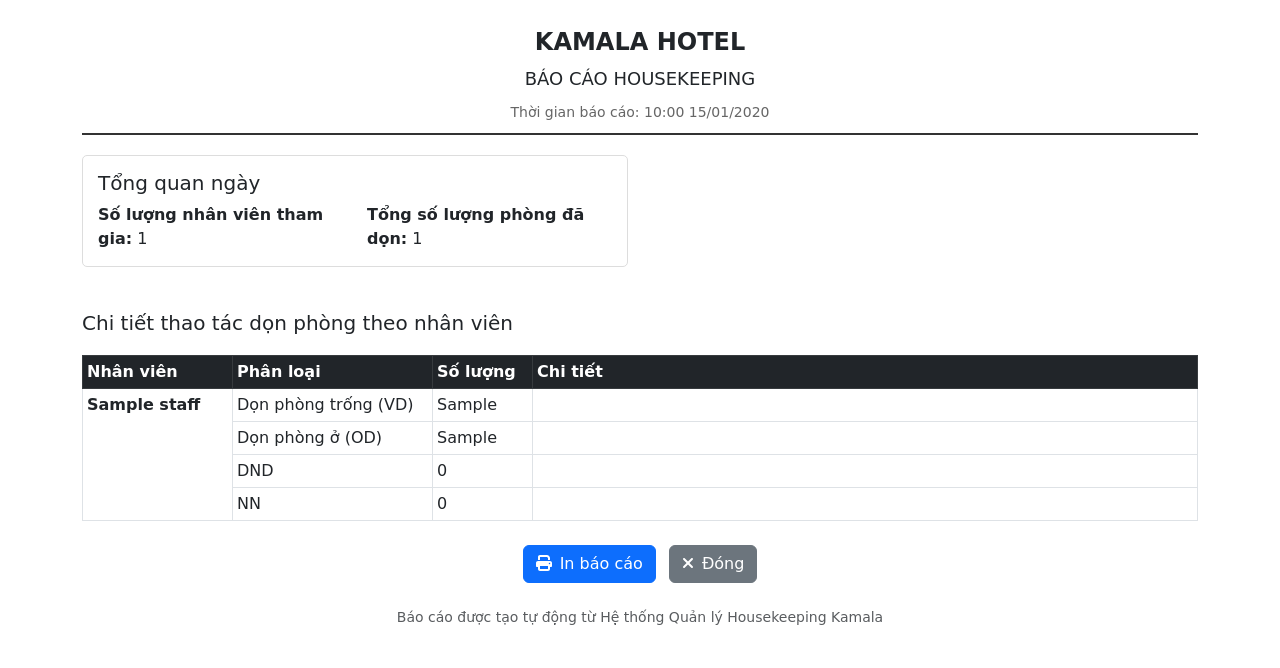
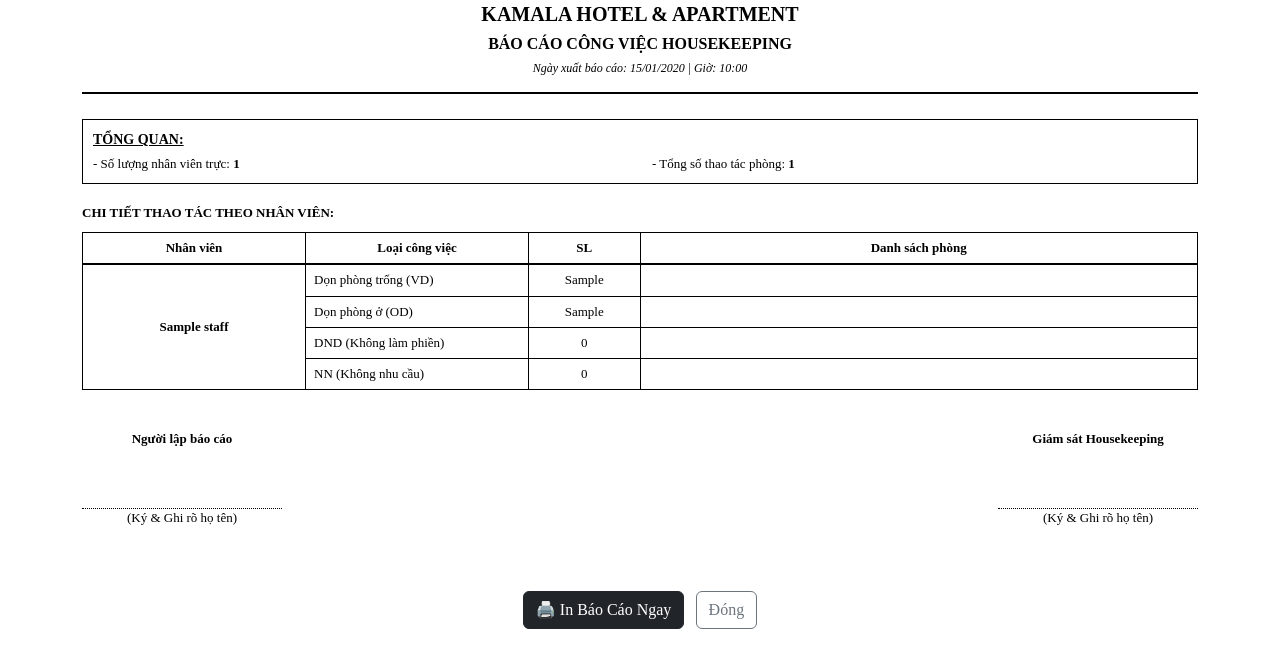
Before and after one commit to conchimbubam/Kamala_System, a Flask app: template templates/print_report.html in a window 1280 px wide. Shown: the top 668 px of the page. Run offline with Flask 3, Linux system fonts and the light colour scheme; the template is opened without the code that fills it: most values are stand-ins (such as "Sample title", 1, 10 or a date in 2020).

Commit message:
Add files via upload

```diff
--- a/templates/print_report.html
+++ b/templates/print_report.html
@@ -6,107 +6,165 @@
     <title>Báo cáo Housekeeping - Kamala</title>
     <link href="https://cdn.jsdelivr.net/npm/bootstrap@5.3.0/dist/css/bootstrap.min.css" rel="stylesheet">
     <style>
+        /* Cấu hình chung cho trang in */
+        @page {
+            size: A4;
+            margin: 2cm;
+        }
+
+        body {
+            font-family: "Times New Roman", Times, serif; /* Font chữ cổ điển */
+            font-size: 13px;
+            color: #000;
+            background: #fff;
+            line-height: 1.4;
+        }
+
+        /* Ẩn các nút khi in */
         @media print {
             .no-print {
                 display: none !important;
             }
             .container {
+                width: 100% !important;
                 max-width: 100% !important;
+                padding: 0 !important;
+                margin: 0 !important;
             }
-            .table {
-                font-size: 12px;
+            body {
+                padding: 0;
             }
         }
-        body {
-            font-family: 'DejaVu Sans', Arial, sans-serif;
+
+        /* Header báo cáo */
+        .report-header {
+            text-align: center;
+            margin-bottom: 25px;
+            border-bottom: 2px solid #000;
+            padding-bottom: 15px;
         }
-        .header {
-            text-align: center;
-            margin-bottom: 20px;
-            border-bottom: 2px solid #333;
-            padding-bottom: 10px;
-        }
+
         .hotel-name {
-            font-size: 24px;
+            font-size: 20px;
             font-weight: bold;
+            text-transform: uppercase;
             margin-bottom: 5px;
         }
+
         .report-title {
-            font-size: 18px;
-            margin-bottom: 10px;
+            font-size: 16px;
+            font-weight: bold;
+            text-transform: uppercase;
+            margin-bottom: 5px;
         }
-        .report-period {
+
+        .report-info {
+            font-size: 12px;
+            font-style: italic;
+        }
+
+        /* Phần thống kê tổng quan - làm đơn giản */
+        .summary-section {
+            margin-bottom: 20px;
+            border: 1px solid #000;
+            padding: 10px;
+        }
+
+        .summary-title {
+            font-weight: bold;
+            text-decoration: underline;
+            margin-bottom: 5px;
             font-size: 14px;
-            color: #666;
         }
-        .summary-card {
-            border: 1px solid #ddd;
-            padding: 15px;
-            margin-bottom: 20px;
-            border-radius: 5px;
+
+        /* Bảng dữ liệu */
+        .custom-table {
+            width: 100%;
+            border-collapse: collapse;
+            margin-top: 10px;
         }
-        .staff-detail-table {
-            margin-top: 20px;
+
+        .custom-table th,
+        .custom-table td {
+            border: 1px solid #000;
+            padding: 6px 8px;
+            vertical-align: middle;
         }
-        .staff-header {
-            background-color: #f8f9fa;
+
+        .custom-table th {
+            background-color: transparent; /* Không màu nền */
             font-weight: bold;
+            text-align: center;
+            border-bottom: 2px solid #000; /* Viền đậm hơn cho tiêu đề */
         }
-        .category-header {
-            background-color: #e9ecef;
+
+        .custom-table td.staff-name {
             font-weight: bold;
+            text-align: center;
+            background-color: #fff;
+        }
+
+        .text-center { text-align: center; }
+        .text-right { text-align: right; }
+
+        /* Footer chữ ký (tùy chọn cho bản in) */
+        .print-footer {
+            margin-top: 40px;
+            display: flex;
+            justify-content: space-between;
+            page-break-inside: avoid;
+        }
+        .signature-box {
+            text-align: center;
+            width: 200px;
+        }
+        .signature-box p {
+            margin-top: 60px;
+            border-top: 1px dotted #000;
         }
     </style>
 </head>
 <body>
-    <div class="container mt-4">
-        <!-- Header -->
-        <div class="header">
-            <div class="hotel-name">KAMALA HOTEL</div>
-            <div class="report-title">BÁO CÁO HOUSEKEEPING</div>
-            <div class="report-period">
-                Thời gian báo cáo: {{ report_time.strftime('%H:%M %d/%m/%Y') }}
+    <div class="container">
+        <div class="report-header">
+            <div class="hotel-name">KAMALA HOTEL & APARTMENT</div>
+            <div class="report-title">BÁO CÁO CÔNG VIỆC HOUSEKEEPING</div>
+            <div class="report-info">
+                Ngày xuất báo cáo: {{ report_time.strftime('%d/%m/%Y') }} | Giờ: {{ report_time.strftime('%H:%M') }}
             </div>
         </div>
 
-        <!-- Summary Statistics -->
-        <div class="row mb-4">
-            <div class="col-md-6">
-                <div class="summary-card">
-                    <h5>Tổng quan ngày</h5>
+        <div class="summary-section">
+            <div class="summary-title">TỔNG QUAN:</div>
             <div class="row">
                 <div class="col-6">
-                            <strong>Số lượng nhân viên tham gia:</strong> {{ statistics.staff_stats|length }}
+                    - Số lượng nhân viên trực: <strong>{{ statistics.staff_stats|length }}</strong>
                 </div>
                 <div class="col-6">
-                            <strong>Tổng số lượng phòng đã dọn:</strong> {{ statistics.total_actions }}
-                        </div>
-                    </div>
+                    - Tổng số thao tác phòng: <strong>{{ statistics.total_actions }}</strong>
                 </div>
             </div>
         </div>
 
-        <!-- Staff Detail Table -->
-        <h5 class="mt-4">Chi tiết thao tác dọn phòng theo nhân viên</h5>
-        <table class="table table-bordered table-sm staff-detail-table">
-            <thead class="table-dark">
+        <div style="margin-top: 20px;">
+            <div style="font-weight: bold; margin-bottom: 5px;">CHI TIẾT THAO TÁC THEO NHÂN VIÊN:</div>
+
+            <table class="custom-table">
+                <thead>
                     <tr>
-                    <th width="150">Nhân viên</th>
-                    <th width="200">Phân loại</th>
-                    <th width="100">Số lượng</th>
-                    <th>Chi tiết</th>
+                        <th width="20%">Nhân viên</th>
+                        <th width="20%">Loại công việc</th>
+                        <th width="10%">SL</th>
+                        <th width="50%">Danh sách phòng</th>
                     </tr>
                 </thead>
                 <tbody>
                     {% if statistics.staff_stats %}
                         {% for staff, stats in statistics.staff_stats.items() %}
-                        <!-- Dọn phòng trống (VD) -->
                             <tr>
-                            {% if loop.first or (not loop.previtem or loop.previtem.key != staff) %}
-                                <td rowspan="4" class="staff-header">{{ staff }}</td>
-                            {% endif %}
+                                <td rowspan="4" class="staff-name">{{ staff }}</td>
                                 <td>Dọn phòng trống (VD)</td>
-                            <td>{{ stats['dọn phòng trống'] }}</td>
+                                <td class="text-center">{{ stats['dọn phòng trống'] }}</td>
                                 <td>
                                     {% if report_data %}
                                         {% set rooms = [] %}
@@ -116,16 +174,13 @@
                                             {% endif %}
                                         {% endfor %}
                                         {{ rooms|join(', ') }}
-                                {% else %}
-                                    -
-                                {% endif %}
+                                    {% else %} - {% endif %}
                                 </td>
                             </tr>
 
-                        <!-- Dọn phòng ở (OD) -->
                             <tr>
                                 <td>Dọn phòng ở (OD)</td>
-                            <td>{{ stats['dọn phòng ở'] }}</td>
+                                <td class="text-center">{{ stats['dọn phòng ở'] }}</td>
                                 <td>
                                     {% if report_data %}
                                         {% set rooms = [] %}
@@ -135,16 +190,13 @@
                                             {% endif %}
                                         {% endfor %}
                                         {{ rooms|join(', ') }}
-                                {% else %}
-                                    -
-                                {% endif %}
+                                    {% else %} - {% endif %}
                                 </td>
                             </tr>
 
-                        <!-- DND -->
                             <tr>
-                            <td>DND</td>
-                            <td>
+                                <td>DND (Không làm phiền)</td>
+                                <td class="text-center">
                                     {% if report_data %}
                                         {% set dnd_count = 0 %}
                                         {% for item in report_data %}
@@ -153,9 +205,7 @@
                                             {% endif %}
                                         {% endfor %}
                                         {{ dnd_count }}
-                                {% else %}
-                                    0
-                                {% endif %}
+                                    {% else %} 0 {% endif %}
                                 </td>
                                 <td>
                                     {% if report_data %}
@@ -166,16 +216,13 @@
                                             {% endif %}
                                         {% endfor %}
                                         {{ rooms|join(', ') }}
-                                {% else %}
-                                    -
-                                {% endif %}
+                                    {% else %} - {% endif %}
                                 </td>
                             </tr>
 
-                        <!-- NN -->
                             <tr>
-                            <td>NN</td>
-                            <td>
+                                <td>NN (Không nhu cầu)</td>
+                                <td class="text-center">
                                     {% if report_data %}
                                         {% set nn_count = 0 %}
                                         {% for item in report_data %}
@@ -184,9 +231,7 @@
                                             {% endif %}
                                         {% endfor %}
                                         {{ nn_count }}
-                                {% else %}
-                                    0
-                                {% endif %}
+                                    {% else %} 0 {% endif %}
                                 </td>
                                 <td>
                                     {% if report_data %}
@@ -197,40 +242,36 @@
                                             {% endif %}
                                         {% endfor %}
                                         {{ rooms|join(', ') }}
-                                {% else %}
-                                    -
-                                {% endif %}
+                                    {% else %} - {% endif %}
                                 </td>
                             </tr>
                         {% endfor %}
                     {% else %}
                         <tr>
-                        <td colspan="4" class="text-center text-muted py-3">
-                            Không có dữ liệu báo cáo trong khoảng thời gian từ 8h15 đến hiện tại
+                            <td colspan="4" class="text-center" style="padding: 20px;">
+                                <em>Không có dữ liệu báo cáo.</em>
                             </td>
                         </tr>
                     {% endif %}
                 </tbody>
             </table>
-
-        <!-- Print Button -->
-        <div class="no-print text-center mt-4">
-            <button class="btn btn-primary" onclick="window.print()">
-                <i class="fas fa-print me-2"></i>In báo cáo
-            </button>
-            <button class="btn btn-secondary ms-2" onclick="window.close()">
-                <i class="fas fa-times me-2"></i>Đóng
-            </button>
         </div>
 
-        <!-- Footer -->
-        <div class="text-center mt-4 text-muted small">
-            Báo cáo được tạo tự động từ Hệ thống Quản lý Housekeeping Kamala
+        <div class="print-footer">
+            <div class="signature-box">
+                <strong>Người lập báo cáo</strong>
+                <p>(Ký & Ghi rõ họ tên)</p>
+            </div>
+            <div class="signature-box">
+                <strong>Giám sát Housekeeping</strong>
+                <p>(Ký & Ghi rõ họ tên)</p>
             </div>
         </div>
 
-    <!-- Bootstrap & Font Awesome -->
-    <script src="https://cdn.jsdelivr.net/npm/bootstrap@5.3.0/dist/js/bootstrap.bundle.min.js"></script>
-    <script src="https://cdnjs.cloudflare.com/ajax/libs/font-awesome/6.4.0/js/all.min.js"></script>
+        <div class="no-print text-center mt-5 mb-5">
+            <button class="btn btn-dark" onclick="window.print()">🖨️ In Báo Cáo Ngay</button>
+            <button class="btn btn-outline-secondary ms-2" onclick="window.close()">Đóng</button>
+        </div>
+    </div>
 </body>
 </html>
```
Lines whose indentation alone changed are shown as unchanged.
